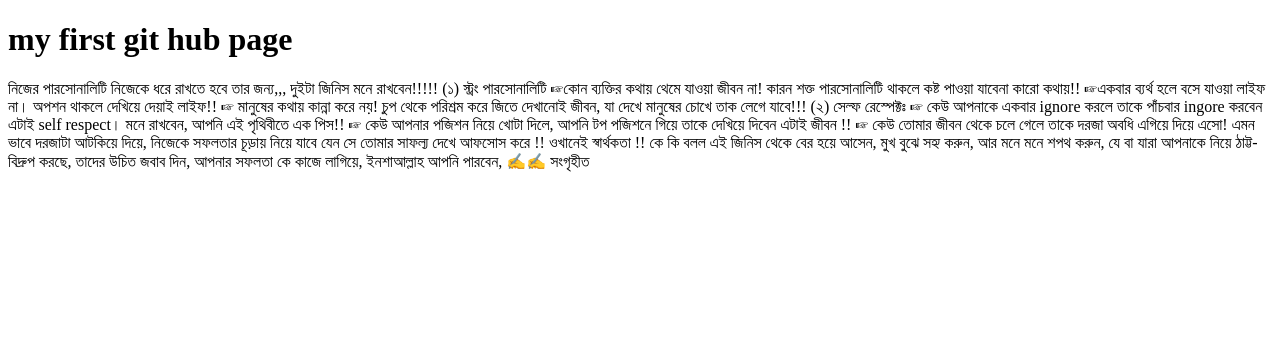
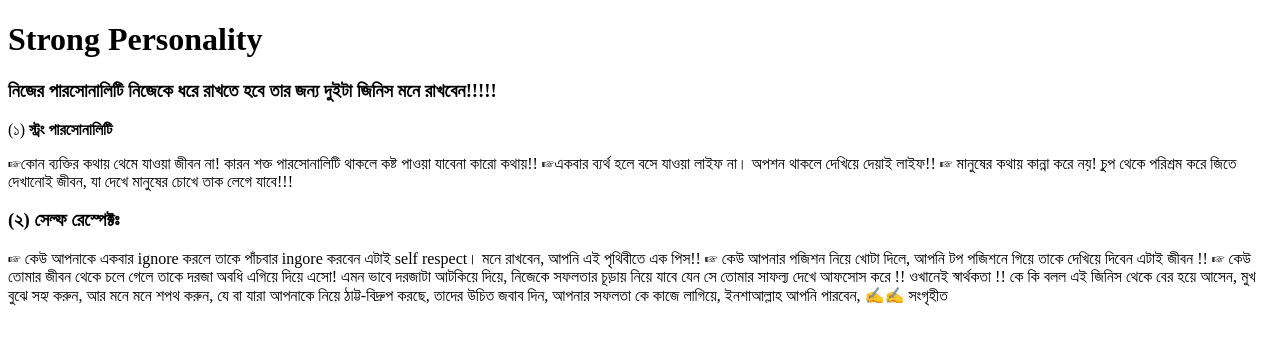
Before and after one commit to masudsikder1/my-first-repo, a plain HTML site: page index.html in a window 1280 px wide. Drawn offline with Linux system fonts and the light colour scheme.

Commit message:
style add

```diff
--- a/index.html
+++ b/index.html
@@ -4,25 +4,25 @@
     <meta charset="UTF-8">
     <meta http-equiv="X-UA-Compatible" content="IE=edge">
     <meta name="viewport" content="width=device-width, initial-scale=1.0">
-    <title>My first git hub repo</title>
+    <title>Personality</title>
 </head>
 <body>
-    <h1>my first git hub page</h1>
-    <p>নিজের পারসোনালিটি নিজেকে ধরে রাখতে হবে তার জন্য,,,
+    <h1>Strong Personality</h1>
+    <h3>নিজের পারসোনালিটি নিজেকে ধরে রাখতে হবে তার জন্য
 
-        দুইটা জিনিস মনে রাখবেন!!!!!
+       দুইটা জিনিস মনে রাখবেন!!!!! </h3>
 
-        (১) স্ট্রং পারসোনালিটি
+        <p>(১) <strong>স্ট্রং পারসোনালিটি </strong></p>
 
-        ☞কোন ব্যক্তির কথায় থেমে যাওয়া জীবন না! কারন শক্ত পারসোনালিটি থাকলে কষ্ট পাওয়া যাবেনা কারো কথায়!!
+       <p>☞কোন ব্যক্তির কথায় থেমে যাওয়া জীবন না! কারন শক্ত পারসোনালিটি থাকলে কষ্ট পাওয়া যাবেনা কারো কথায়!!
 
         ☞একবার ব্যর্থ হলে বসে যাওয়া লাইফ না। অপশন থাকলে দেখিয়ে দেয়াই লাইফ!!
 
-        ☞ মানুষের কথায় কান্না করে নয়! চুপ থেকে পরিশ্রম করে জিতে দেখানোই জীবন, যা দেখে মানুষের চোখে তাক লেগে যাবে!!!
+        ☞ মানুষের কথায় কান্না করে নয়! চুপ থেকে পরিশ্রম করে জিতে দেখানোই জীবন, যা দেখে মানুষের চোখে তাক লেগে যাবে!!! </p>
 
-        (২) সেল্ফ রেস্পেক্টঃ
+        <h3>(২) সেল্ফ রেস্পেক্টঃ </h3>
 
-        ☞ কেউ আপনাকে একবার ignore করলে তাকে পাঁচবার ingore করবেন এটাই self respect। মনে রাখবেন, আপনি  এই পৃথিবীতে এক পিস!!
+       <p>☞ কেউ আপনাকে একবার ignore করলে তাকে পাঁচবার ingore করবেন এটাই self respect। মনে রাখবেন, আপনি  এই পৃথিবীতে এক পিস!!
 
         ☞ কেউ আপনার  পজিশন নিয়ে খোটা দিলে, আপনি টপ পজিশনে গিয়ে তাকে দেখিয়ে দিবেন এটাই জীবন !!
 
```
